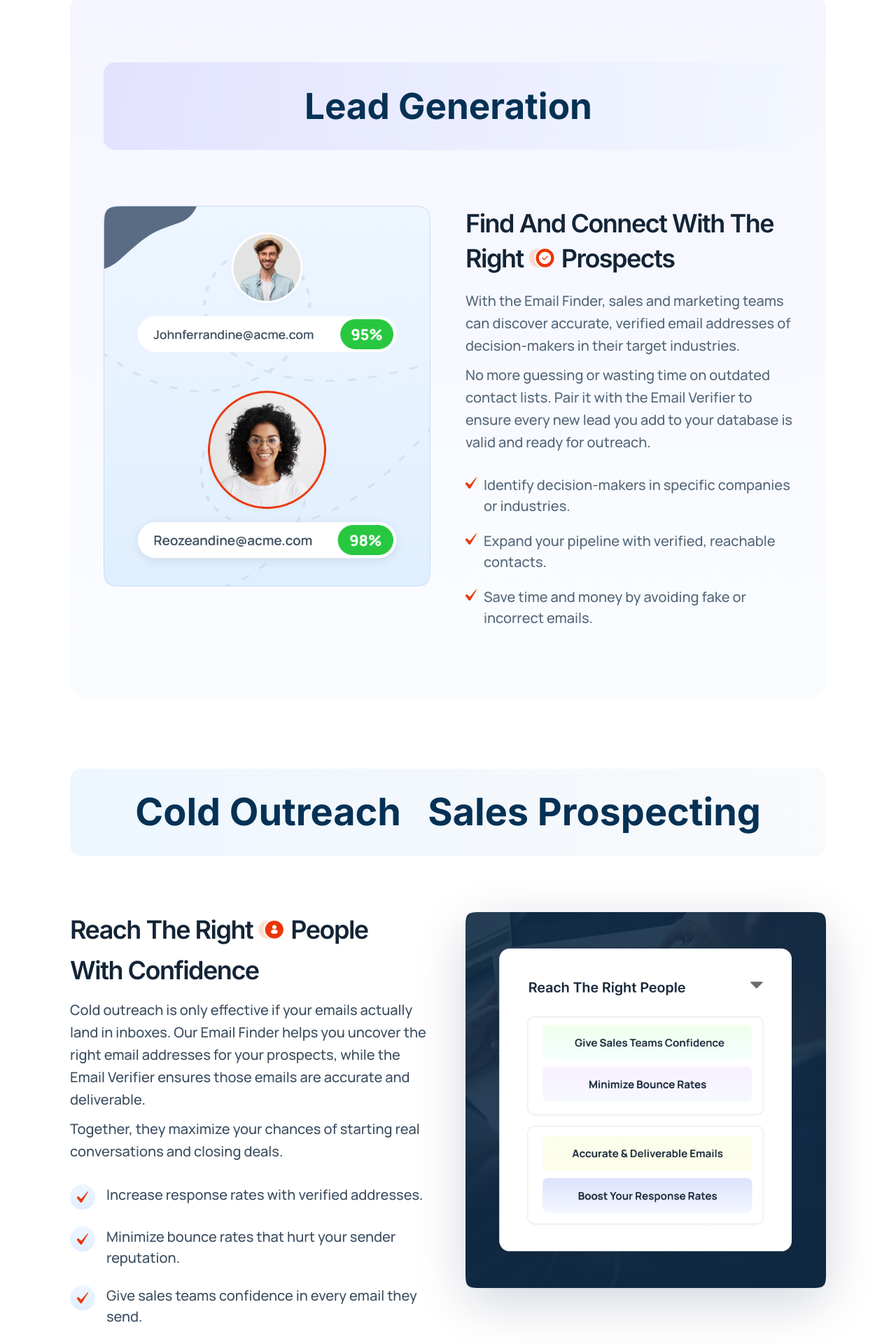
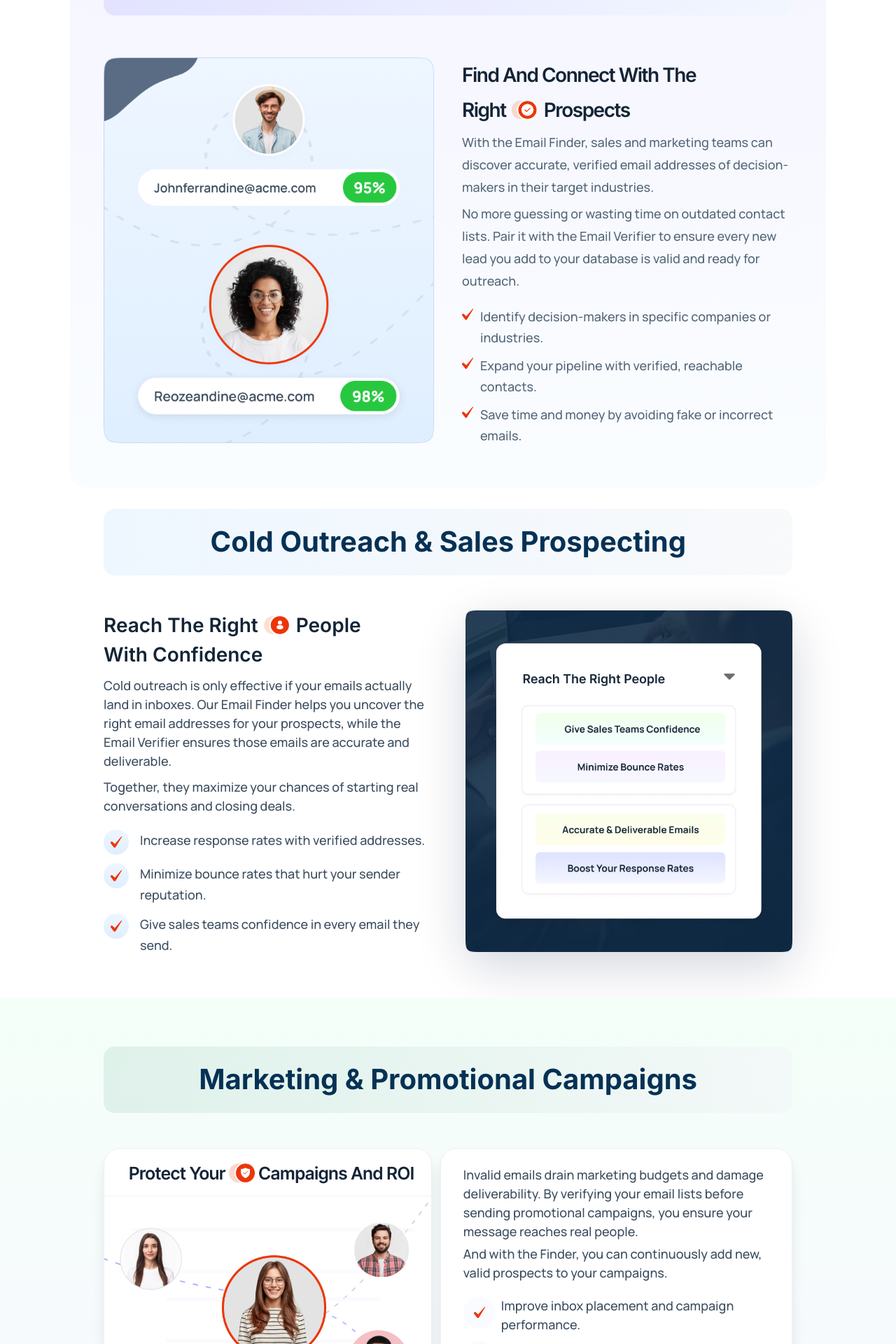
Before and after one commit to itfuturzMaharshi/zupito_website, a React (Vite) app: page /use-cases in a window 1280 px wide. Shown: the part 820-2740 px from the top of the page at 70% size. Built offline with nearby package versions, Linux system fonts and the light colour scheme.

Commit message:
Use Cases page create and make mobile friendly

```diff
--- a/src/components/useCasesPage/LeadGeneration.jsx
+++ b/src/components/useCasesPage/LeadGeneration.jsx
@@ -2,9 +2,9 @@ import React from "react";
 
 const LeadGeneration = () => {
   return (
-    <section className="relative w-full flex items-center justify-center overflow-hidden py-[100px]">
+    <section className="relative w-full flex items-center justify-center overflow-hidden pt-[50px] pb-[30px]">
       {/* Main Container - Similar to HeroSection */}
-      <div className="w-full max-w-full lg:max-w-[1362px] mx-auto px-4 sm:px-6 md:px-8 lg:px-12 xl:px-[100px] 2xl:px-[150px]">
+      <div className="w-full max-w-full lg:max-w-[1362px] mx-auto px-0 sm:px-6 md:px-8 lg:px-12 xl:px-[100px] 2xl:px-[150px]">
         {/* First Image - Main Background Container */}
         <div
           className="relative w-full max-w-full lg:max-w-[1362px] mx-auto rounded-[24px] "
@@ -13,10 +13,10 @@ const LeadGeneration = () => {
           }}
         >
           {/* Second Image - Content Container */}
-          <div className="w-full max-w-full lg:max-w-[1362px] mx-auto px-4 sm:px-6 md:px-8 lg:px-12 py-[80px] sm:py-[100px] flex flex-col gap-[80px]">
+          <div className="w-full max-w-full lg:max-w-[1362px] mx-auto px-4 sm:px-6 md:px-8 lg:px-12 py-[60px] flex flex-col gap-[60px]">
             {/* Third Image - Header Section */}
             <div
-              className="w-full max-w-full lg:max-w-[1362px] mx-auto h-[125px] flex items-center justify-center rounded-[16px] relative"
+              className="w-full max-w-full lg:max-w-[1362px] mx-auto h-[95px] flex items-center justify-center rounded-[16px] relative"
               style={{
                 background:
                   "linear-gradient(90deg, rgba(239, 247, 255, 0.5) 0%, rgba(207, 207, 255, 0.5) 100%)",
@@ -25,7 +25,7 @@ const LeadGeneration = () => {
             >
               {/* Lead Generation Title */}
               <h1
-                className="text-center font-['Inter'] font-bold text-[clamp(36px,4vw,54px)] leading-[100%] tracking-[0%]"
+                className="text-center font-['Inter'] font-bold text-[30px] lg:text-[40px] leading-[100%] tracking-[0%]"
                 style={{
                   fontWeight: 700,
                   color: "#053155",
@@ -37,7 +37,7 @@ const LeadGeneration = () => {
             </div>
 
             {/* Fourth Image - Main Content Container */}
-            <div className="w-full max-w-full lg:max-w-[1362px] mx-auto flex flex-col lg:flex-row items-center lg:items-start gap-[50px]">
+            <div className="w-full max-w-full lg:max-w-[1362px] mx-auto flex flex-col lg:flex-row items-center lg:items-start gap-[40px]">
               {/* Fifth Image - Lead Generation Image */}
               <div className="w-full lg:flex-1 shrink-0 flex items-center justify-center">
                 <img
@@ -48,13 +48,13 @@ const LeadGeneration = () => {
               </div>
 
               {/* Sixth Image - Text Content Container */}
-              <div className="w-full lg:max-w-[670px] lg:flex-1 flex flex-col gap-[30px]">
+              <div className="w-full lg:max-w-[670px] lg:flex-1 flex flex-col gap-[20px]">
                 {/* Seventh Image - Heading Section Container */}
-                <div className="w-full flex flex-col gap-[20px]">
+                <div className="w-full flex flex-col gap-[5px]">
                   {/* Eighth Image - Title Container */}
                   <div className="w-full flex flex-col gap-[14px]">
                     <h2
-                      className="font-['Inter'] font-semibold text-[clamp(28px,3.5vw,36px)] leading-[50px] tracking-[-1.5px] capitalize"
+                      className="font-['Inter'] font-semibold text-[28px] leading-[50px] tracking-[-1.5px] capitalize"
                       style={{
                         fontWeight: 600,
                         color: "#132436",
@@ -76,9 +76,9 @@ const LeadGeneration = () => {
                   </div>
 
                   {/* Body Paragraphs */}
-                  <div className="w-full flex flex-col gap-[10px]">
+                  <div className="w-full flex flex-col gap-[6px]">
                     <p
-                      className="font-['Manrope'] font-medium text-[clamp(18px,2.5vw,20px)] leading-[32px] tracking-[0px]"
+                      className="font-['Manrope'] font-medium text-[18px] leading-[32px] tracking-[0px]"
                       style={{
                         fontWeight: 500,
                         color: "#546779",
@@ -89,7 +89,7 @@ const LeadGeneration = () => {
                       decision-makers in their target industries.
                     </p>
                     <p
-                      className="font-['Manrope'] font-medium text-[clamp(18px,2.5vw,20px)] leading-[32px] tracking-[0px]"
+                      className="font-['Manrope'] font-medium text-[18px] leading-[32px] tracking-[0px]"
                       style={{
                         fontWeight: 500,
                         color: "#546779",
@@ -104,7 +104,7 @@ const LeadGeneration = () => {
                 </div>
 
                 {/* Ninth Image - Bullet Points Container */}
-                <div className="w-full flex flex-col gap-[20px]">
+                <div className="w-full flex flex-col gap-[10px]">
                   {/* Tenth Image - Individual Bullet Container */}
                   <div className="w-full flex items-start gap-[10px]">
                     <span className="inline-flex items-center justify-center w-[16px] h-[16px] shrink-0 mt-1">
@@ -115,7 +115,7 @@ const LeadGeneration = () => {
                       />
                     </span>
                     <p
-                      className="font-['Manrope'] font-medium text-[clamp(18px,2.5vw,20px)] leading-[30px] tracking-[0px] flex-1"
+                      className="font-['Manrope'] font-medium text-[18px] leading-[30px] tracking-[0px] flex-1"
                       style={{
                         fontWeight: 500,
                         color: "#546779",
@@ -136,7 +136,7 @@ const LeadGeneration = () => {
                       />
                     </span>
                     <p
-                      className="font-['Manrope'] font-medium text-[clamp(18px,2.5vw,20px)] leading-[30px] tracking-[0px] flex-1"
+                      className="font-['Manrope'] font-medium text-[18px] leading-[30px] tracking-[0px] flex-1"
                       style={{
                         fontWeight: 500,
                         color: "#546779",
@@ -156,7 +156,7 @@ const LeadGeneration = () => {
                       />
                     </span>
                     <p
-                      className="font-['Manrope'] font-medium text-[clamp(18px,2.5vw,20px)] leading-[30px] tracking-[0px] flex-1"
+                      className="font-['Manrope'] font-medium text-[18px] leading-[30px] tracking-[0px] flex-1"
                       style={{
                         fontWeight: 500,
                         color: "#546779",
--- a/src/components/useCasesPage/PromotionalCampaigns.jsx
+++ b/src/components/useCasesPage/PromotionalCampaigns.jsx
@@ -8,11 +8,11 @@ const PromotionalCampaigns = () => {
         background: "linear-gradient(180deg, #F4FFF8 0%, #F8F7FF 100%)",
       }}
     >
-      <div className="w-full max-w-full lg:max-w-[1362px] mx-auto px-4 sm:px-6 md:px-8 lg:px-12 xl:px-[100px] 2xl:px-[150px] py-[100px]">
+      <div className="w-full max-w-full lg:max-w-[1362px] mx-auto px-0 sm:px-6 md:px-8 lg:px-12 xl:px-[100px] 2xl:px-[150px] py-[70px]">
         <div className="relative w-full max-w-full lg:max-w-[1362px] mx-auto rounded-[24px]">
-          <div className="w-full  flex flex-col gap-[80px]">
+          <div className="w-full  flex flex-col gap-[50px] px-4 sm:px-6 md:px-8 lg:px-12">
             <div
-              className="w-full h-[125px] flex items-center justify-center rounded-[16px] relative"
+              className="w-full h-[95px] flex items-center justify-center rounded-[16px] relative"
               style={{
                 background:
                   "linear-gradient(90deg, rgba(241,244,247,0.5) 0%, rgba(201,229,219,0.5) 100%)",
@@ -20,7 +20,7 @@ const PromotionalCampaigns = () => {
               }}
             >
               <h1
-                className="text-center font-['Inter'] text-[clamp(36px,4vw,54px)] leading-[100%] tracking-[0%]"
+                className="text-center font-['Inter'] text-[26px] sm:text-[30px] lg:text-[40px] leading-[100%] tracking-[0%]"
                 style={{
                   fontWeight: 700,
                   color: "#053155",
@@ -31,13 +31,10 @@ const PromotionalCampaigns = () => {
               </h1>
             </div>
 
-            <div className="w-full flex flex-col lg:flex-row items-center lg:items-start gap-[26px]">
+            <div className="w-full flex flex-col lg:flex-row items-center lg:items-start gap-[12px]">
               <div className="w-full lg:max-w-[688px] flex items-center justify-center">
                 <div
                   className="w-full rounded-[24px] border border-[#EEF0F3] shadow-[0px_15px_18px_0px_rgba(0,0,0,0.08)] overflow-hidden"
-                  style={{
-                    boxShadow: "0px 15px 18px 0px #00000014",
-                  }}
                 >
                   <img
                     src="/images/promotional-campaigns-img.png"
@@ -48,14 +45,14 @@ const PromotionalCampaigns = () => {
               </div>
 
               <div
-                className="w-full lg:max-w-[579px] flex flex-col gap-[40px] rounded-[24px] border border-[#EEF0F3] bg-white shadow-[0px_15px_18px_0px_rgba(0,0,0,0.08)] p-6 sm:p-8 lg:p-[32px]"
+                className="w-full lg:max-w-[579px] flex flex-col gap-[20px] rounded-[24px] border border-[#EEF0F3] bg-white shadow-[0px_15px_18px_0px_rgba(0,0,0,0.08)] p-6 sm:p-8 lg:px-[32px] lg:py-[24px]"
                 style={{
                   boxShadow: "0px 15px 18px 0px #00000014",
                 }}
               >
-                <div className="w-full flex flex-col gap-[10px]">
+                <div className="w-full flex flex-col gap-[5px]">
                   <p
-                    className="font-['Manrope'] text-[clamp(20px,3vw,20px)] leading-[32px]"
+                    className="font-['Manrope'] text-[18px]"
                     style={{
                       fontWeight: 500,
                       color: "#3C4E60",
@@ -67,7 +64,7 @@ const PromotionalCampaigns = () => {
                     people.
                   </p>
                   <p
-                    className="font-['Manrope'] text-[clamp(20px,3vw,20px)] leading-[32px]"
+                    className="font-['Manrope'] text-[18px]"
                     style={{
                       fontWeight: 500,
                       color: "#3C4E60",
@@ -78,7 +75,7 @@ const PromotionalCampaigns = () => {
                   </p>
                 </div>
 
-                <div className="w-full flex flex-col gap-[24px]">
+                <div className="w-full flex flex-col gap-[10px]">
                   {[
                     "Improve inbox placement and campaign performance.",
                     "Protect your marketing ROI by avoiding wasted sends.",
@@ -86,7 +83,7 @@ const PromotionalCampaigns = () => {
                   ].map((item) => (
                     <div
                       key={item}
-                      className="w-full flex items-start gap-[14px]"
+                      className="w-full flex items-start gap-[8px]"
                     >
                       <span
                         className="inline-flex items-center justify-center w-[46px] h-[46px] rounded-full"
@@ -104,7 +101,7 @@ const PromotionalCampaigns = () => {
                         </span>
                       </span>
                       <p
-                        className="flex-1 font-['Manrope'] text-[clamp(18px,2.5vw,20px)] leading-[30px]"
+                        className="flex-1 font-['Manrope'] text-[18px]"
                         style={{
                           fontWeight: 500,
                           color: "#3C4E60",
--- a/src/components/useCasesPage/SalesProspecting.jsx
+++ b/src/components/useCasesPage/SalesProspecting.jsx
@@ -9,11 +9,11 @@ const SalesProspecting = () => {
 
   return (
     <section className="relative w-full flex items-center justify-center overflow-hidden">
-      <div className="w-full max-w-full lg:max-w-[1362px] mx-auto px-4 sm:px-6 md:px-8 lg:px-12 xl:px-[100px] 2xl:px-[150px] pb-[80px] sm:pb-[100px]">
+      <div className="w-full max-w-full lg:max-w-[1362px] mx-auto px-0 sm:px-6 md:px-8 lg:px-12 xl:px-[100px] 2xl:px-[150px] pb-[60px]">
         <div className="relative w-full max-w-full lg:max-w-[1362px] mx-auto rounded-[24px]">
-          <div className="w-full max-w-full lg:max-w-[1362px] mx-auto  flex flex-col gap-[80px]">
+          <div className="w-full max-w-full lg:max-w-[1362px] mx-auto  flex flex-col gap-[50px] px-4 sm:px-6 md:px-8 lg:px-12 ">
             <div
-              className="w-full max-w-full lg:max-w-[1362px] mx-auto h-[125px] flex items-center justify-center rounded-[16px] relative"
+              className="w-full max-w-full lg:max-w-[1362px] mx-auto h-[95px] flex items-center justify-center rounded-[16px] relative"
               style={{
                 background:
                   "linear-gradient(90deg, rgba(241, 244, 247, 0.5) 0%, rgba(221, 238, 255, 0.5) 100%)",
@@ -21,29 +21,29 @@ const SalesProspecting = () => {
               }}
             >
               <h1
-                className="text-center font-['Inter'] font-bold text-[clamp(32px,5vw,54px)] leading-[100%] tracking-[0%]"
+                className="text-center font-['Inter'] font-bold text-[30px] lg:text-[40px] leading-[100%] tracking-[0%]"
                 style={{
                   color: "#053155",
                   transform: "rotate(180deg)",
                 }}
               >
-                Cold Outreach &nbsp; Sales Prospecting
+                Cold Outreach & Sales Prospecting
               </h1>
             </div>
 
             <div className="w-full max-w-full lg:max-w-[1362px] mx-auto flex flex-col lg:flex-row items-center lg:items-start gap-[50px]">
-              <div className="w-full lg:max-w-[629px] lg:flex-1 flex flex-col gap-[31px]">
-                <div className="w-full flex flex-col gap-[16px]">
+              <div className="w-full lg:max-w-[629px] lg:flex-1 flex flex-col gap-[20px]">
+                <div className="w-full flex flex-col gap-[10px]">
                   <div className="w-full flex flex-col gap-[14px]">
                     <h2
-                      className="font-['Inter'] font-semibold text-[clamp(28px,3.5vw,36px)] leading-[50px] tracking-[-1.5px] capitalize flex flex-wrap items-center justify-center sm:justify-start gap-2 text-center sm:text-left"
+                      className="font-['Inter'] font-semibold text-[28px]  capitalize flex flex-wrap items-center justify-center sm:justify-start text-center sm:text-left"
                       style={{
                         fontWeight: 600,
                         color: "#132436",
                       }}
                     >
                       <span>Reach The Right</span>
-                      <span className="inline-flex items-center justify-center w-[38px] h-[38px] shrink-0">
+                      <span className="inline-flex items-center justify-center w-[38px] h-[38px] shrink-0 mx-2">
                         <img
                           src="/images/setting-orange-6.svg"
                           alt="Check icon"
@@ -56,7 +56,7 @@ const SalesProspecting = () => {
                   </div>
                   <div className="w-full flex flex-col gap-[10px]">
                     <p
-                      className="font-['Manrope'] font-medium text-[clamp(18px,2.5vw,20px)] leading-[32px] tracking-[0px]"
+                      className="font-['Manrope'] font-medium text-[18px] tracking-[0px]"
                       style={{
                         fontWeight: 500,
                         color: "#3C4E60",
@@ -69,7 +69,7 @@ const SalesProspecting = () => {
                       deliverable.
                     </p>
                     <p
-                      className="font-['Manrope'] font-medium text-[clamp(18px,2.5vw,20px)] leading-[32px] tracking-[0px]"
+                      className="font-['Manrope'] font-medium text-[18px] tracking-[0px]"
                       style={{
                         fontWeight: 500,
                         color: "#3C4E60",
@@ -81,7 +81,7 @@ const SalesProspecting = () => {
                   </div>
                 </div>
 
-                <div className="w-full flex flex-col gap-[24px]">
+                <div className="w-full flex flex-col gap-[12px]">
                   {bulletPoints.map((point) => (
                     <div
                       key={point}
@@ -100,7 +100,7 @@ const SalesProspecting = () => {
                           className="w-[16px] h-[16px] object-contain"
                         />
                       </span>
-                      <p className="font-['Manrope'] font-medium text-[clamp(18px,3vw,20px)] leading-[30px] text-[#3C4E60] flex-1">
+                      <p className="font-['Manrope'] font-medium text-[18px] leading-[30px] text-[#3C4E60] flex-1">
                         {point}
                       </p>
                     </div>
```
Also changed, not shown: src/components/useCasesPage/CRMManagement.jsx (+15 -13 lines), src/components/useCasesPage/Footer.jsx (+22 -22 lines), src/components/useCasesPage/HeroSection.jsx (+6 -6 lines), public/images/promotional-campaigns-img.png.
